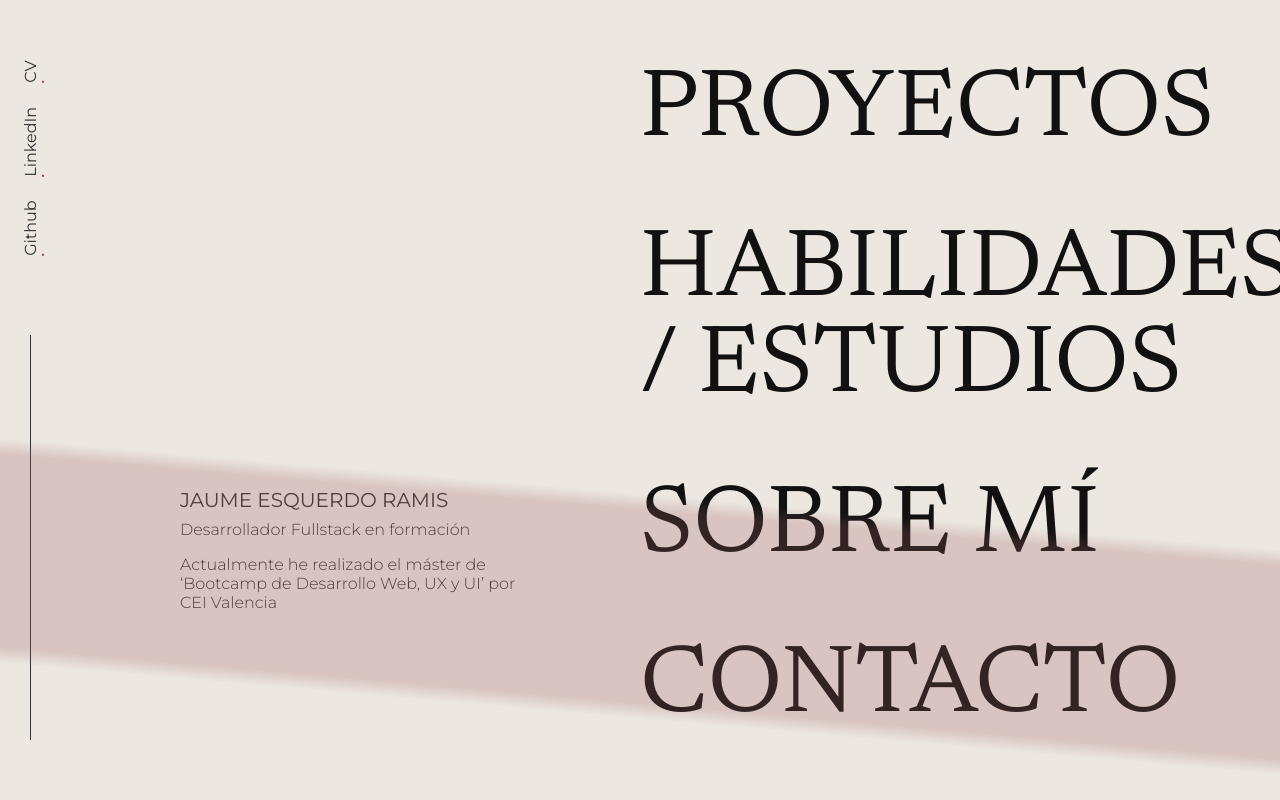
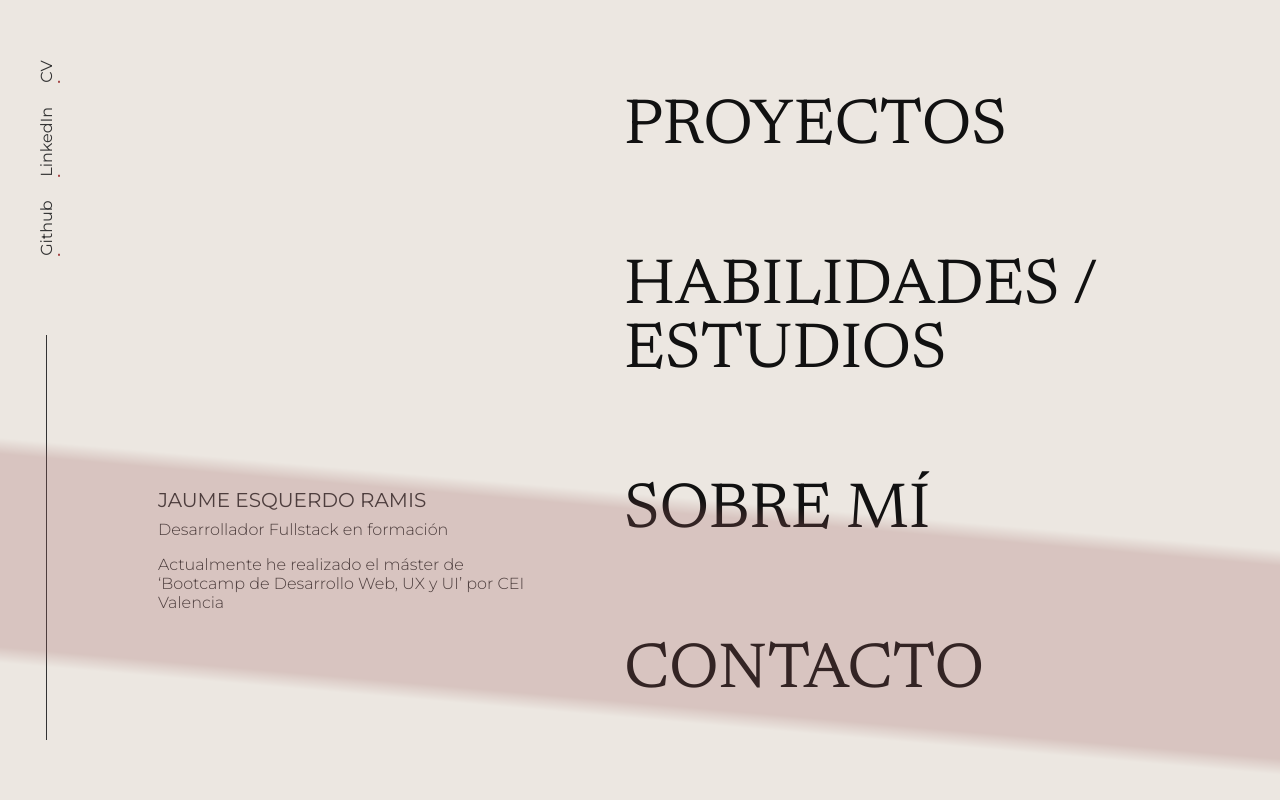
Before and after one commit to JaumeEsquerdo/portfolio-personal, a React (Vite) app in the folder portfolio-jaume/: page / in a window 1280 px wide. Built offline with nearby package versions, Linux system fonts and the light colour scheme; a web font is replaced by a local one.

Commit message:
Update home.css

```diff
--- a/portfolio-jaume/src/css/home.css
+++ b/portfolio-jaume/src/css/home.css
@@ -150,6 +150,15 @@
     background-color: var(--color-text);
 }
 
+@media (max-width: 1280px){
+    .Portfolio-home{
+        gap: 30px;
+    }
+    .PortfolioPresentation-link{
+        font-size: 4rem;
+    }
+}
+
 @media (max-width: 1024px) {
 
     .Portfolio-home {
```
